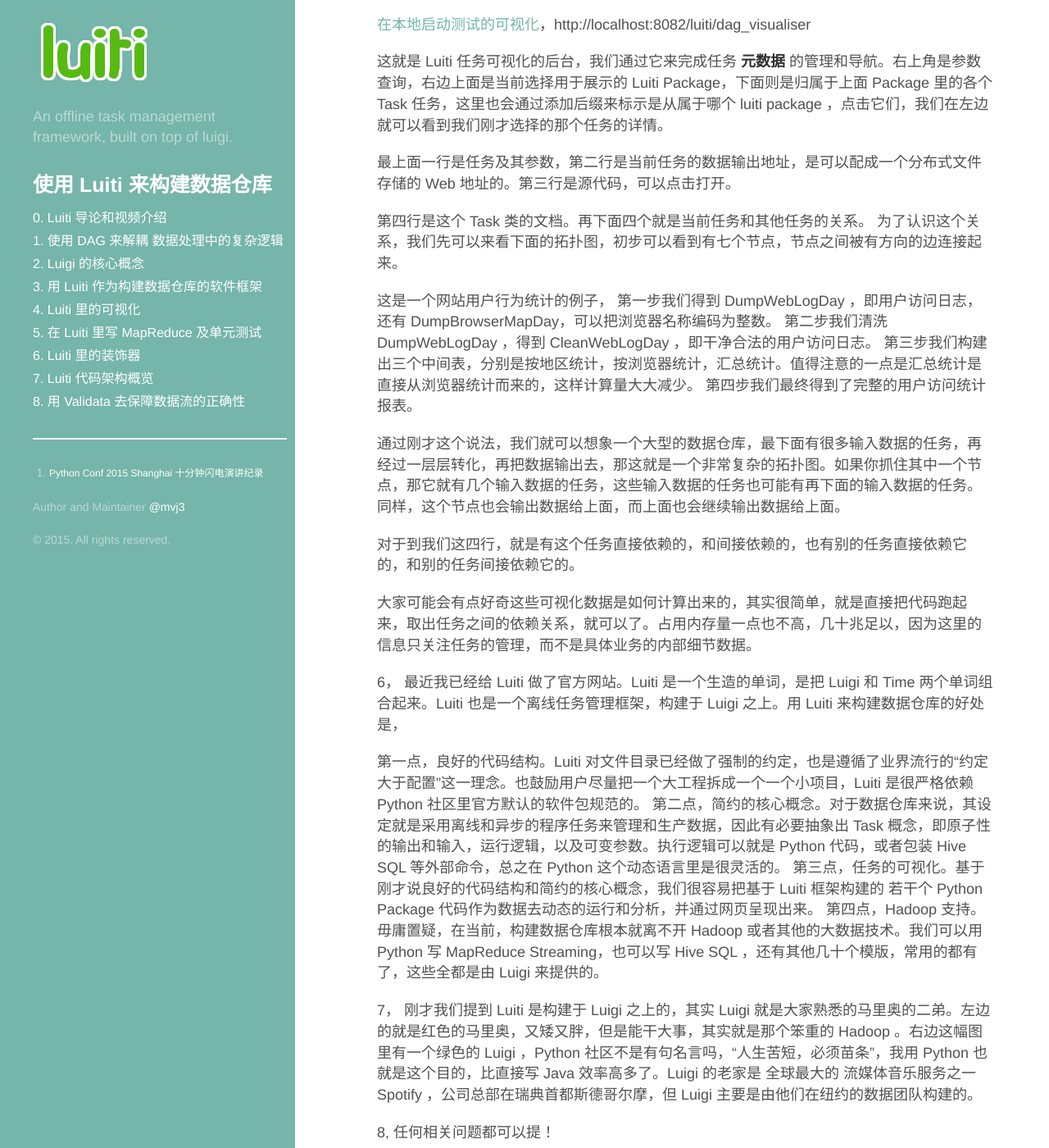
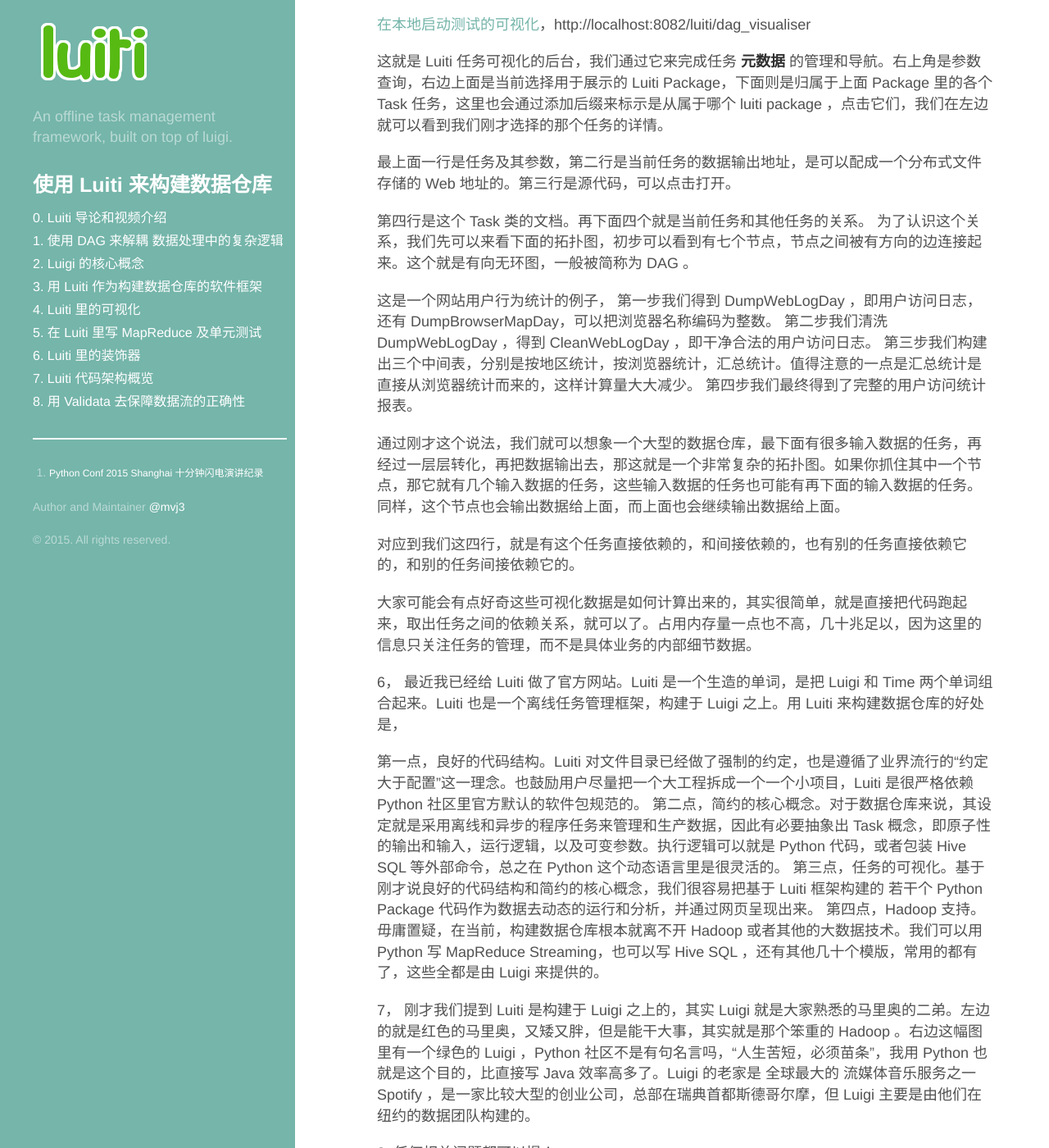
Before and after one commit to Luiti/luiti.github.io, a Jekyll site: the page built from talks/Python-Conf-2015-Shanghai.markdown, in a window 1280 px wide and 1400 px high, scrolled down 1073 px. Shown: the whole window at 82% size. Built offline with Jekyll 4.4.1, drawn with Linux system fonts in a browser that asks for light colours; Markdown is read by kramdown in place of the engine named in the settings; comment, search, counter and statistics services are not loaded.

Commit message:
Update Python-Conf-2015-Shanghai

```diff
--- a/talks/Python-Conf-2015-Shanghai.markdown
+++ b/talks/Python-Conf-2015-Shanghai.markdown
@@ -47,7 +47,7 @@
 Web 地址的。第三行是源代码，可以点击打开。
 
 第四行是这个 Task 类的文档。再下面四个就是当前任务和其他任务的关系。
-为了认识这个关系，我们先可以来看下面的拓扑图，初步可以看到有七个节点，节点之间被有方向的边连接起来。
+为了认识这个关系，我们先可以来看下面的拓扑图，初步可以看到有七个节点，节点之间被有方向的边连接起来。这个就是有向无环图，一般被简称为 DAG 。
 
 这是一个网站用户行为统计的例子，
 第一步我们得到 DumpWebLogDay ，即用户访问日志，还有 DumpBrowserMapDay，可以把浏览器名称编码为整数。
@@ -57,7 +57,7 @@
 
 通过刚才这个说法，我们就可以想象一个大型的数据仓库，最下面有很多输入数据的任务，再经过一层层转化，再把数据输出去，那这就是一个非常复杂的拓扑图。如果你抓住其中一个节点，那它就有几个输入数据的任务，这些输入数据的任务也可能有再下面的输入数据的任务。同样，这个节点也会输出数据给上面，而上面也会继续输出数据给上面。
 
-对于到我们这四行，就是有这个任务直接依赖的，和间接依赖的，也有别的任务直接依赖它的，和别的任务间接依赖它的。
+对应到我们这四行，就是有这个任务直接依赖的，和间接依赖的，也有别的任务直接依赖它的，和别的任务间接依赖它的。
 
 大家可能会有点好奇这些可视化数据是如何计算出来的，其实很简单，就是直接把代码跑起来，取出任务之间的依赖关系，就可以了。占用内存量一点也不高，几十兆足以，因为这里的信息只关注任务的管理，而不是具体业务的内部细节数据。
 
@@ -73,7 +73,7 @@
 Hive SQL ，还有其他几十个模版，常用的都有了，这些全都是由 Luigi 来提供的。
 
 7，
-刚才我们提到 Luiti 是构建于 Luigi 之上的，其实 Luigi 就是大家熟悉的马里奥的二弟。左边的就是红色的马里奥，又矮又胖，但是能干大事，其实就是那个笨重的 Hadoop 。右边这幅图里有一个绿色的 Luigi ，Python 社区不是有句名言吗，“人生苦短，必须苗条”，我用 Python 也就是这个目的，比直接写 Java 效率高多了。Luigi 的老家是 全球最大的 流媒体音乐服务之一 Spotify ，公司总部在瑞典首都斯德哥尔摩，但 Luigi 主要是由他们在纽约的数据团队构建的。
+刚才我们提到 Luiti 是构建于 Luigi 之上的，其实 Luigi 就是大家熟悉的马里奥的二弟。左边的就是红色的马里奥，又矮又胖，但是能干大事，其实就是那个笨重的 Hadoop 。右边这幅图里有一个绿色的 Luigi ，Python 社区不是有句名言吗，“人生苦短，必须苗条”，我用 Python 也就是这个目的，比直接写 Java 效率高多了。Luigi 的老家是 全球最大的 流媒体音乐服务之一 Spotify ，是一家比较大型的创业公司，总部在瑞典首都斯德哥尔摩，但 Luigi 主要是由他们在纽约的数据团队构建的。
 
 8,
 任何相关问题都可以提！
```
